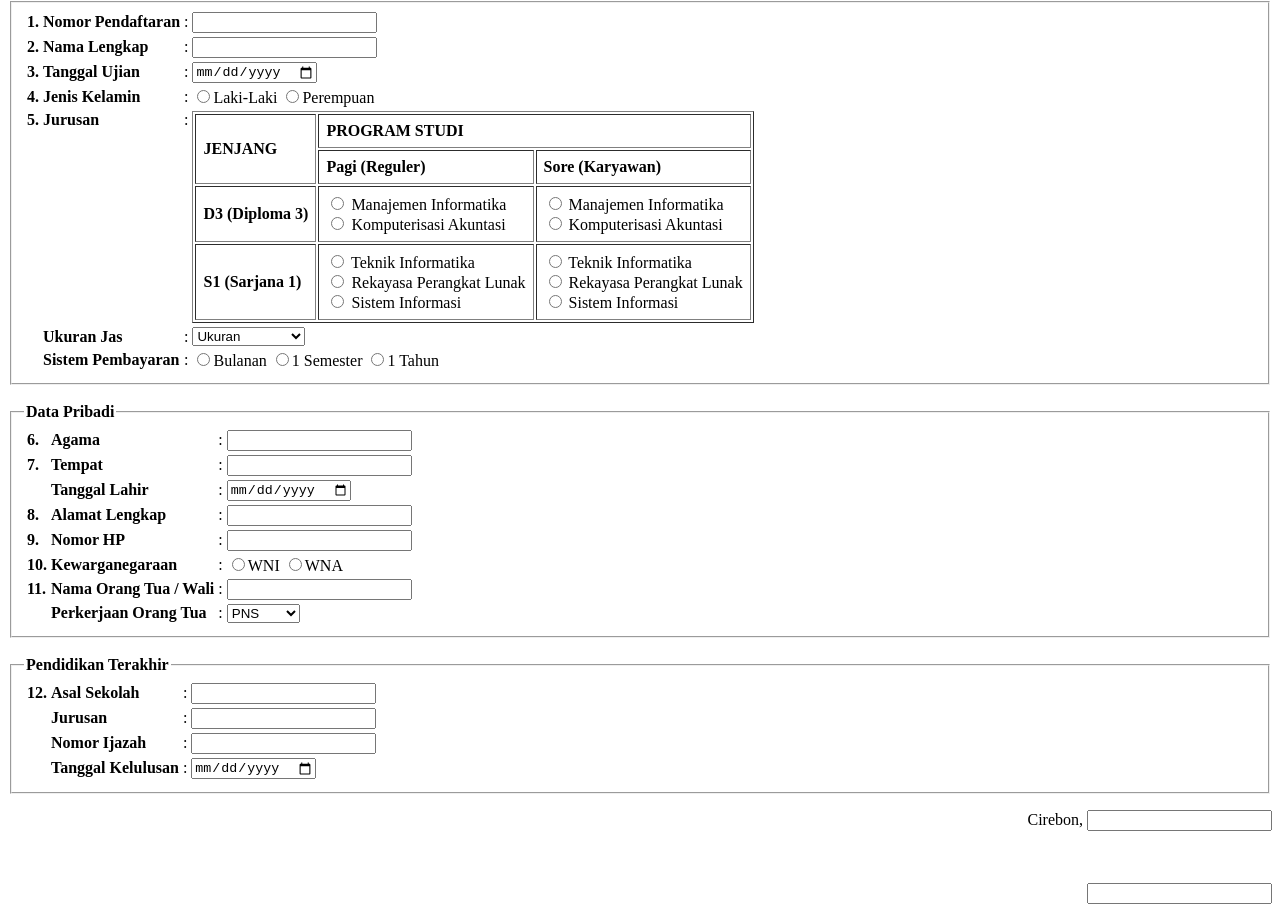
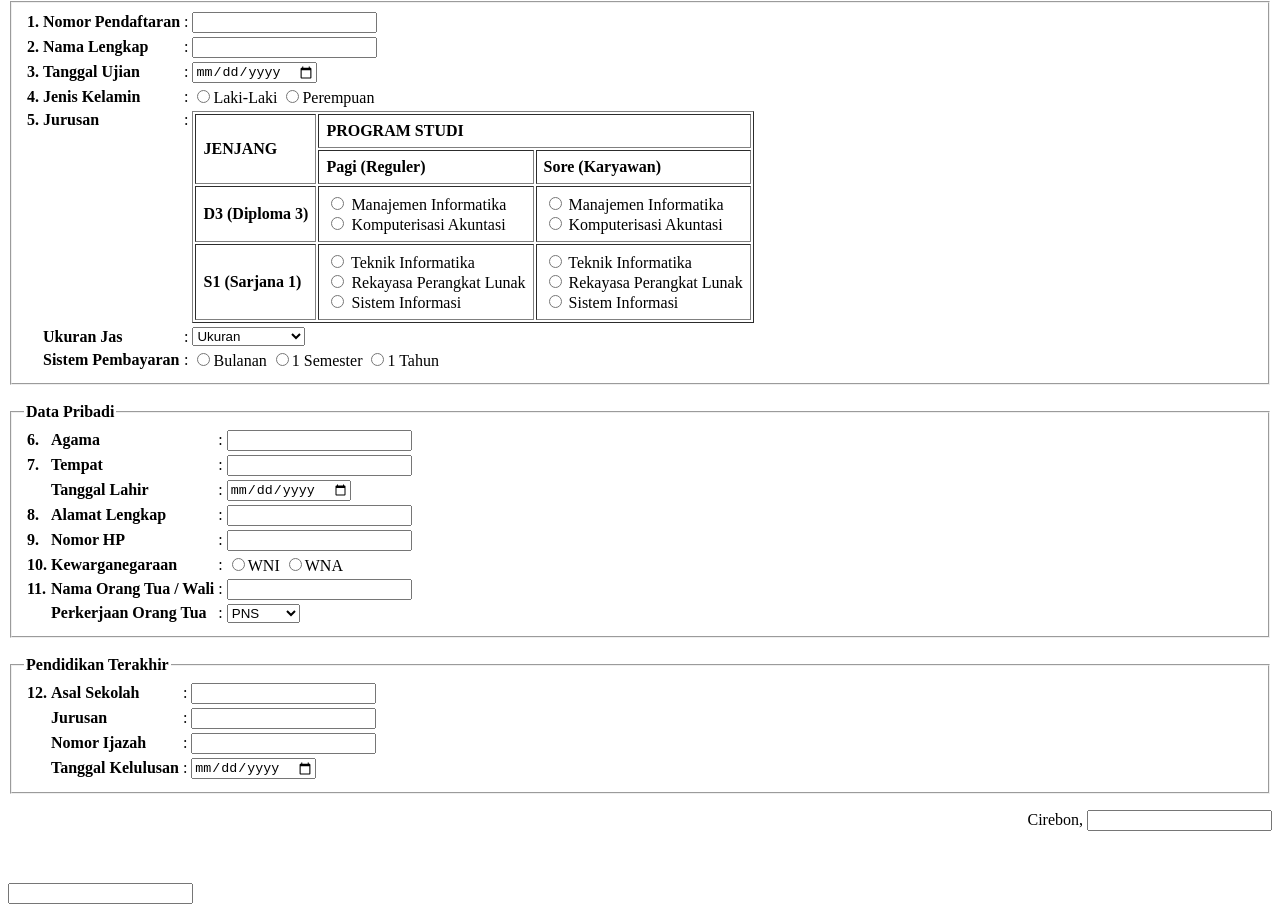
Before and after one commit to Masdarul/Masdarul.github.io, a plain HTML site: page p03form-lv1/rizqi.html in a window 1280 px wide. Shown: the part 396-1308 px from the top of the page. Drawn offline with Linux system fonts and the light colour scheme.

Commit message:
Update rizqi.html

```diff
--- a/p03form-lv1/rizqi.html
+++ b/p03form-lv1/rizqi.html
@@ -12,7 +12,7 @@
         table th, table td {
             text-align: left;
         }
-        div {
+        div p, div input{
             text-align: right;
         }
     </style>
```
